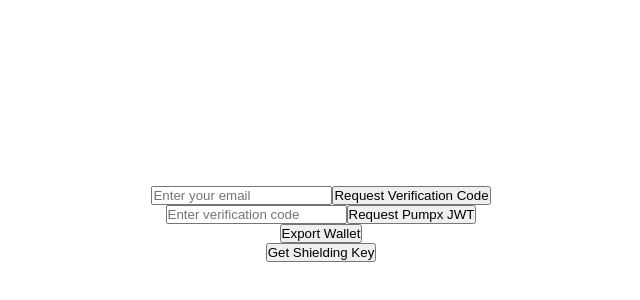
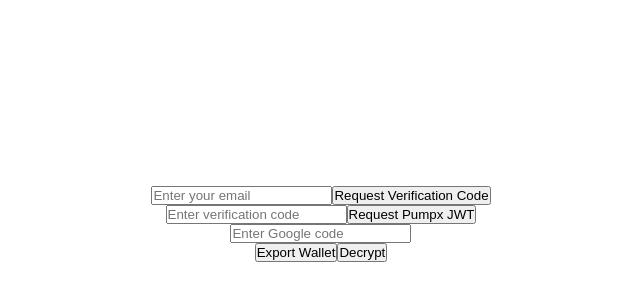
Before and after one commit to 0xverin/tets-client-sdk, a Next.js app: page / in a window 1280 px wide. Shown: the part 176-476 px from the top of the page, without its empty margins (319-959 px from the left). Built offline with nearby package versions, Linux system fonts and the light colour scheme; what @heima-network/parachain-api would draw is missing.

Commit message:
update exportWallet

```diff
--- a/src/app/page.tsx
+++ b/src/app/page.tsx
@@ -14,7 +14,28 @@
 import { KeyObject } from "crypto";
 import type { Bytes } from "@polkadot/types-codec";
 import { createPublicKey } from "crypto";
+import type { Registry } from "@polkadot/types-codec/types";
+import type { AesOutput } from "@heima-network/parachain-api";
+import type { HexString } from "@polkadot/util/types";
 
+   const ciphertextRes = {
+       ciphertext: "0x377c6669c603c42f077bbbfa76f013d307c63c0d9fccaf13cce154d8f5257bf9aa099be19d36c58f882d6798579d278c",
+       aad: "0x",
+       nonce: "0xd471040f810e5d382bfc8ce9",
+   };
+   const randomAes = "0x9635e81da12daec72a72ecd9bf452458c686a0240024389c033afb7a12c5528b";
+   const aesKeyGenParams: AesKeyGenParams = {
+       name: "AES-GCM",
+       length: 256,
+   };
+const aesKeyUsages: KeyUsage[] = ["encrypt", "decrypt"];
+
+
+async function generateKey(): Promise<CryptoKey> {
+    const key = await globalThis.crypto.subtle.generateKey(aesKeyGenParams, true, aesKeyUsages);
+
+    return key;
+}
  function u8aToBase64Url(value: U8aLike): string {
      return (
          // Remove padding (`=`) from base64
@@ -24,6 +45,29 @@
              // Replace `/` with `_`
              .replace(/\//g, "_")
      );
+ }
+
+ async function decrypt(
+     args: { ciphertext: Uint8Array; nonce: Uint8Array },
+     shieldingKey: CryptoKey,
+ ): Promise<{ cleartext: Uint8Array }> {
+     try {
+         const decrypted = await globalThis.crypto.subtle.decrypt(
+             {
+                 name: aesKeyGenParams.name,
+                 iv: args.nonce,
+             },
+             shieldingKey,
+             args.ciphertext,
+         );
+
+         return { cleartext: new Uint8Array(decrypted) };
+     } catch (error) {
+         console.error(error);
+         // It throws Throws OperationError if the ciphertext is invalid
+         // We would like to return a more human error.
+         throw new Error("Failed to decrypt data");
+     }
  }
 
  function encryptBuffer(pubKey: crypto.KeyLike, plaintext: Uint8Array): Buffer {
@@ -65,6 +109,7 @@
 export default function Home() {
     const [email, setEmail] = useState("");
     const [verificationCode, setVerificationCode] = useState("");
+    const [googleCode, setGoogleCode] = useState("");
 
     const requestEmailVerificationCodeWithRpc=async() => {
         const wsClient = Enclave.getInstance();
@@ -113,7 +158,7 @@
 
     const exportWallet = async () => {
         const aesRandomKey = globalThis.crypto.getRandomValues(new Uint8Array(32));
-        console.log(aesRandomKey);
+        console.log("aesRandomKey", u8aToHex(aesRandomKey));
         const wsClient = Enclave.getInstance();
         const encryptedKey = await encrypt({ cleartext: aesRandomKey });
         console.log(encryptedKey);
@@ -123,12 +168,12 @@
             method: "pumpx_exportWallet",
             params: {
                 user_email: email,
-                key: u8aToHex(encryptedKey.ciphertext).replace("0x", ""),
-                google_code: "",
+                key: u8aToHex(encryptedKey.ciphertext),
                 chain_id: 1,
-                wallet_index: 1,
-                wallet_address: "0x3Bc9c5e4D7e934f0d66D2195E4569Da13709A079",
+                wallet_index: 5,
+                wallet_address: "0xDA65A2AAB3765D7DCea61387fd2aEc9d57E9458E",
                 email_code: verificationCode,
+                google_code: googleCode,
             },
         };
 
@@ -137,6 +182,7 @@
     }
 
     const getShieldingKey = async () => {
+
         const wsClient = Enclave.getInstance();
         const res:any = await wsClient.send({
             jsonrpc: "2.0",
@@ -173,7 +219,29 @@
         return shieldingKey;
     }
 
+ function decryptWithAes(key: HexString, aesOutput: AesOutput, type: "hex" | "utf-8"): HexString {
+     const secretKey = crypto.createSecretKey(hexToU8a(key));
+     const tagSize = 16;
+     const ciphertext = aesOutput.ciphertext ? aesOutput.ciphertext : hexToU8a("0x");
 
+     const nonce = aesOutput.nonce ? aesOutput.nonce : hexToU8a("0x");
+     const aad = aesOutput.aad ? aesOutput.aad : hexToU8a("0x");
+
+     // notice!!! extract author_tag from ciphertext
+     // maybe this code only works with rust aes encryption
+     const authorTag = ciphertext.subarray(ciphertext.length - tagSize);
+
+     const decipher =crypto.createDecipheriv("aes-256-gcm", secretKey, nonce, {
+         authTagLength: tagSize,
+     });
+     decipher.setAAD(aad);
+     decipher.setAuthTag(authorTag);
+
+     const part1 = decipher.update(ciphertext.subarray(0, ciphertext.length - tagSize), undefined, type);
+     const part2 = decipher.final(type);
+
+     return `0x${part1 + part2}`;
+ }
 return (
     <div style={{ display: "flex", justifyContent: "center", alignItems: "center", height: "100vh" }}>
         <div style={{ textAlign: "center" }}>
@@ -196,10 +264,27 @@
                 <button onClick={requestPumpJwtWithRpc}>Request Pumpx JWT</button>
             </div>
             <div>
-                <button onClick={exportWallet}>Export Wallet</button>
+                <input
+                    type="text"
+                    value={googleCode}
+                    onChange={(e) => setGoogleCode(e.target.value)}
+                    placeholder="Enter Google code"
+                />
             </div>
             <div>
-                <button onClick={getShieldingKey}>Get Shielding Key</button>
+                <button onClick={exportWallet}>Export Wallet</button>
+                <button onClick={async () => {
+                    const res = await decrypt(
+                        {
+                            ciphertext: hexToU8a(ciphertextRes.ciphertext),
+                            nonce: hexToU8a(ciphertextRes.nonce),
+                        },
+                        await getShieldingKey(),
+                    );
+                    console.log(res);
+                }}>Decrypt</button>
+
+                {/* <button onClick={getShieldingKey}>Get Shielding Key</button> */}
             </div>
         </div>
     </div>
```
